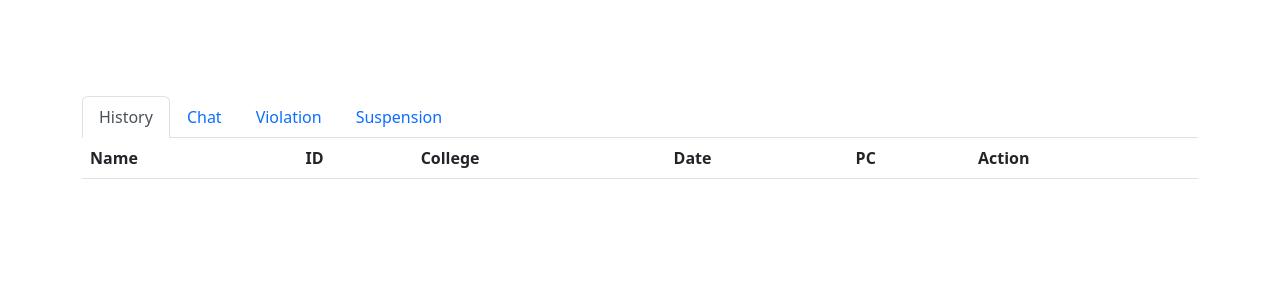
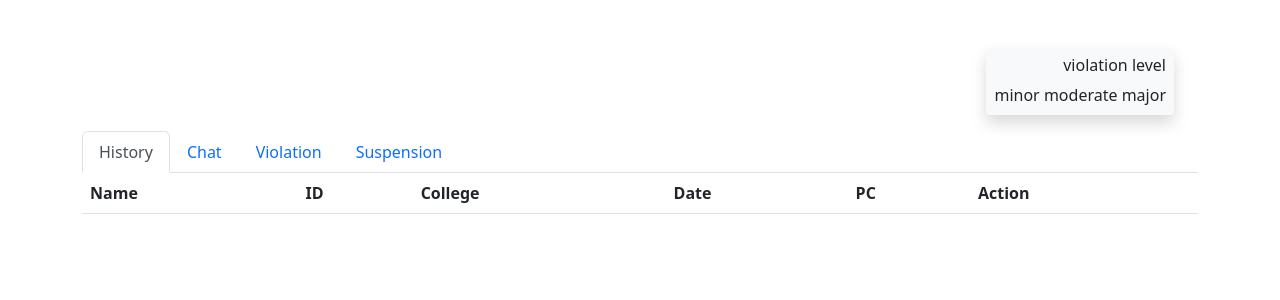
Before and after one commit to briant118/PCheck, a Django app: template main_app/templates/main/user_activity.html in a window 1280 px wide. Shown: the part 56-356 px from the top of the page. Run offline with Django 3.2, Linux system fonts and the light colour scheme; the template is opened without the code that fills it, so the values that code supplies are empty; some libraries are stand-ins or nearby versions.

Commit message:
violation legend added

```diff
--- a/account/templates/base.html
+++ b/account/templates/base.html
@@ -22,7 +22,11 @@
     <!-- Navbar -->
     <nav class="navbar navbar-expand-lg navbar-dark bg-dark">
       <div class="container-fluid">
+        {% if request.user.profile.role == 'staff' %}
         <a class="navbar-brand" href="#">PCheck</a>
+        {% else %}
+        <a class="navbar-brand" href="{% url 'main_app:pc-reservation' %}">PCheck</a>
+        {% endif %}
         <button class="navbar-toggler" type="button" data-bs-toggle="collapse" data-bs-target="#navbarText" aria-controls="navbarText"
           aria-expanded="false" aria-label="Toggle navigation">
           <span class="navbar-toggler-icon"></span>
--- a/account/templates/registration/password_change_form.html
+++ b/account/templates/registration/password_change_form.html
@@ -15,7 +15,11 @@
       {{ form|crispy }}
       <div>
         <input type="submit" value="Change" class="btn btn-primary">
-        <a href="{% url 'account:dashboard' %}" class="btn btn-secondary">Cancel</a>
+        {% if request.user.profile.role == 'staff' %}
+        <a href="{% url 'main_app:dashboard' %}" class="btn btn-secondary">Cancel</a>
+        {% else %}
+        <a href="{% url 'main_app:pc-reservation' %}" class="btn btn-secondary">Cancel</a>
+        {% endif %}
       </div>
       {% csrf_token %}
       </form>
--- a/account/views.py
+++ b/account/views.py
@@ -44,7 +44,7 @@ class CustomLoginView(LoginView):
     def get_success_url(self):
         user = self.request.user
         if user.profile.role == 'student' or user.profile.role == 'faculty':
-            return '/reserve-pc/'
+            return '/pc-reservation/'
         elif user.profile.role == 'staff':
             return '/'
         return '/'
--- a/main_app/templates/main/user_activity.html
+++ b/main_app/templates/main/user_activity.html
@@ -25,7 +25,19 @@
 {% endblock %}
 
 {% block content %}
-<div class="container mt-5 pt-5">
+<div class="container pt-5">
+
+  <div class="row col-12 mb-3">
+    <div class="col-md-6"></div>
+    <div class="text-end col-md-6" id="violation-level-legend">
+      <div class="bg-light p-2 bordered rounded-1 d-inline-block shadow">
+        <h6>violation level</h6>
+        <span>minor <i class="fa-solid fa-circle shadow shadow level level-minor"></i></span>
+        <span>moderate <i class="fa-solid fa-circle shadow shadow level level-moderate"></i></span>
+        <span>major <i class="fa-solid fa-circle shadow shadow level level-major"></i></span>
+      </div>
+    </div>
+  </div>
 
   <ul class="nav nav-tabs">
     <li class="nav-item">
@@ -169,6 +181,7 @@
       $(this).addClass("active");
       $tabHistory.removeClass("active");
       $history.prop("hidden", true);
+      $("#violation-level-legend").prop("hidden",false);
     });
 
     // Show violation form
--- a/main_app/urls.py
+++ b/main_app/urls.py
@@ -17,7 +17,7 @@ urlpatterns = [
     path('pc-list/', views.PCListView.as_view(), name='pc-list'),
     path('bookings/', views.BookingListView.as_view(), name='bookings'),
     path('user-activities/', views.UserActivityListView.as_view(), name='user-activities'),
-    path('reserve-pc/', views.ReservePCListView.as_view(), name='reserve-pc'),
+    path('pc-reservation/', views.ReservePCListView.as_view(), name='pc-reservation'),
     path('pc-detail/<int:pk>/', views.PCDetailView.as_view(), name='pc-detail'),
     path('pc-update/<int:pk>/', views.PCUpdateView.as_view(), name='pc-update'),
     path('ping-ip/<int:pk>/', views.ping_ip_address, name='ping-ip'),
```
Also changed, not shown: account/templates/account/profile.html (+10 -3 lines).
